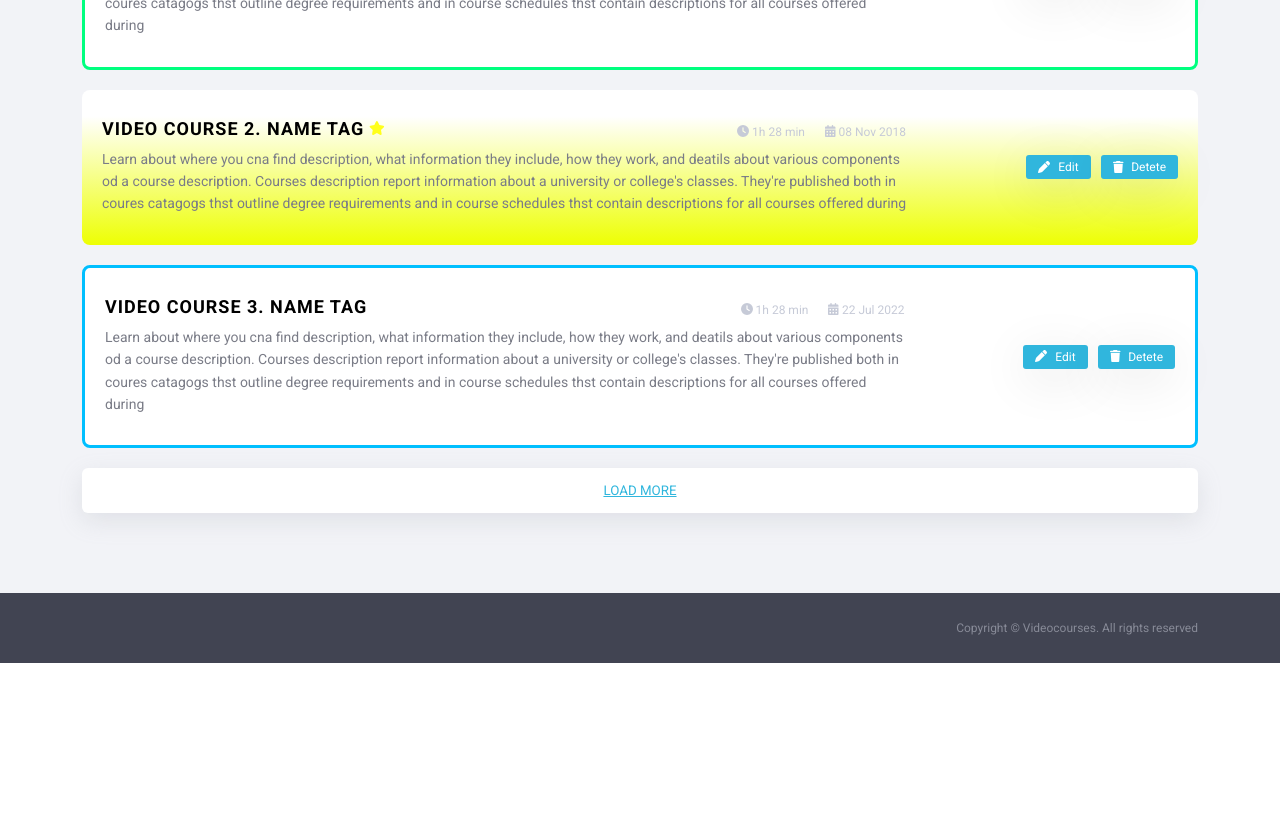
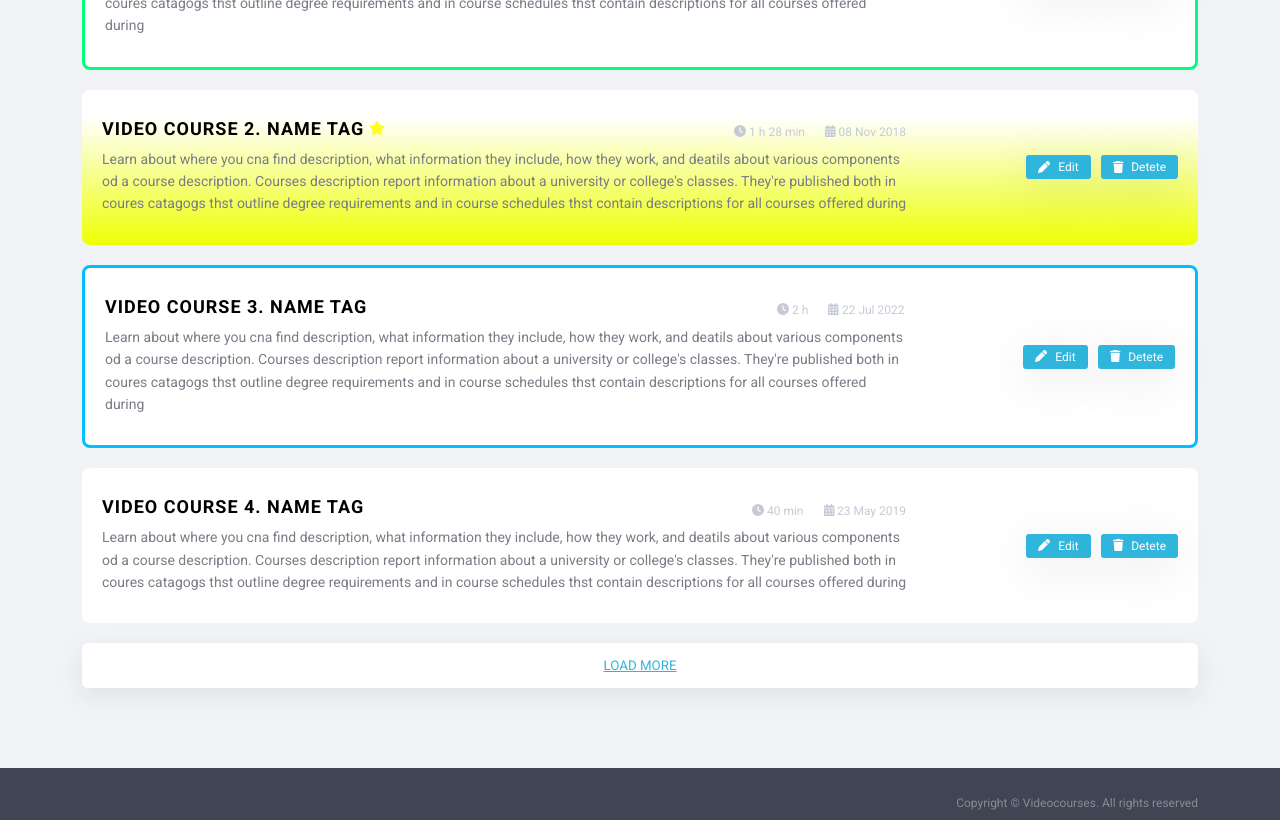
Before and after one commit to artykovdaniyar/angular-is-rock-, an Angular app: page / in a window 1280 px wide. Shown: the part 380-1200 px from the top of the page. Before the commit the page ends 1043 px from the top, so only its background shows below. Built offline with nearby package versions, Linux system fonts and the light colour scheme.

Commit message:
creating duration pipe

```diff
--- a/src/app/core/courses/courses-item/courses-item.component.html
+++ b/src/app/core/courses/courses-item/courses-item.component.html
@@ -22,7 +22,7 @@
       <ul class="info-date">
         <li class="visite-time">
           <fa-icon [icon]="faClock"></fa-icon>
-          {{ course.duration }}
+          {{ course.duration | duration }}
         </li>
         <li class="creation-time">
           <fa-icon [icon]="faCalendarDays"></fa-icon>
--- a/src/app/core/courses/courses.component.ts
+++ b/src/app/core/courses/courses.component.ts
@@ -15,7 +15,7 @@ export class CoursesComponent implements OnInit {
         id: 1,
         description:
           "Learn about where you cna  find description, what information they include, how they work, and deatils about various components od a course description. Courses description report information about a university or college's classes. They're published both in coures catagogs thst outline degree requirements and in course schedules thst contain descriptions for all courses offered during",
-        duration: '1h 28 min',
+        duration: 96,
         date: 1656871200000,
         topRated: false,
       },
@@ -24,7 +24,7 @@ export class CoursesComponent implements OnInit {
         id: 2,
         description:
           "Learn about where you cna  find description, what information they include, how they work, and deatils about various components od a course description. Courses description report information about a university or college's classes. They're published both in coures catagogs thst outline degree requirements and in course schedules thst contain descriptions for all courses offered during",
-        duration: '1h 28 min',
+        duration: 88,
         date: 1541700000000,
         topRated: true,
       },
@@ -33,8 +33,17 @@ export class CoursesComponent implements OnInit {
         id: 3,
         description:
           "Learn about where you cna  find description, what information they include, how they work, and deatils about various components od a course description. Courses description report information about a university or college's classes. They're published both in coures catagogs thst outline degree requirements and in course schedules thst contain descriptions for all courses offered during",
-        duration: '1h 28 min',
+        duration: 120,
         date: 1658512800000,
+        topRated: false,
+      },
+      {
+        name: 'Video Course 4. Name Tag',
+        id: 4,
+        description:
+          "Learn about where you cna  find description, what information they include, how they work, and deatils about various components od a course description. Courses description report information about a university or college's classes. They're published both in coures catagogs thst outline degree requirements and in course schedules thst contain descriptions for all courses offered during",
+        duration: 40,
+        date: 1558612800000,
         topRated: false,
       },
     ];
--- a/src/app/core/courses/courses.module.ts
+++ b/src/app/core/courses/courses.module.ts
@@ -9,6 +9,7 @@ import { FormsModule } from '@angular/forms';
 import { CoursesMoreComponent } from './courses-more/courses-more.component';
 
 import { CourseMarkerDirective } from './directives/course-marker.directive';
+import { DurationPipe } from './pipes/duration.pipe';
 
 @NgModule({
   declarations: [
@@ -18,6 +19,7 @@ import { CourseMarkerDirective } from './directives/course-marker.directive';
     CoursesItemComponent,
     CoursesMoreComponent,
     CourseMarkerDirective,
+    DurationPipe,
   ],
   exports: [CoursesComponent, CoursesSearchComponent],
   imports: [CommonModule, FontAwesomeModule, FormsModule],
--- a/src/app/core/courses/models/course.ts
+++ b/src/app/core/courses/models/course.ts
@@ -2,7 +2,7 @@ export interface Course {
   name: string;
   id: number;
   description: string;
-  duration: string;
+  duration: number;
   date: number;
   topRated?: boolean;
 }
--- /dev/null
+++ b/src/app/core/courses/pipes/duration.pipe.ts
@@ -0,0 +1,18 @@
+import { Pipe, PipeTransform } from '@angular/core';
+
+@Pipe({
+  name: 'duration',
+})
+export class DurationPipe implements PipeTransform {
+  transform(value: number): string {
+    let hours = Math.floor(value / 60);
+    let minutes = Math.floor(value % 60);
+    if (!hours) {
+      return minutes + ' min';
+    } else if (!minutes) {
+      return hours + ' h';
+    } else {
+      return hours + ' h ' + minutes + ' min';
+    }
+  }
+}
```
